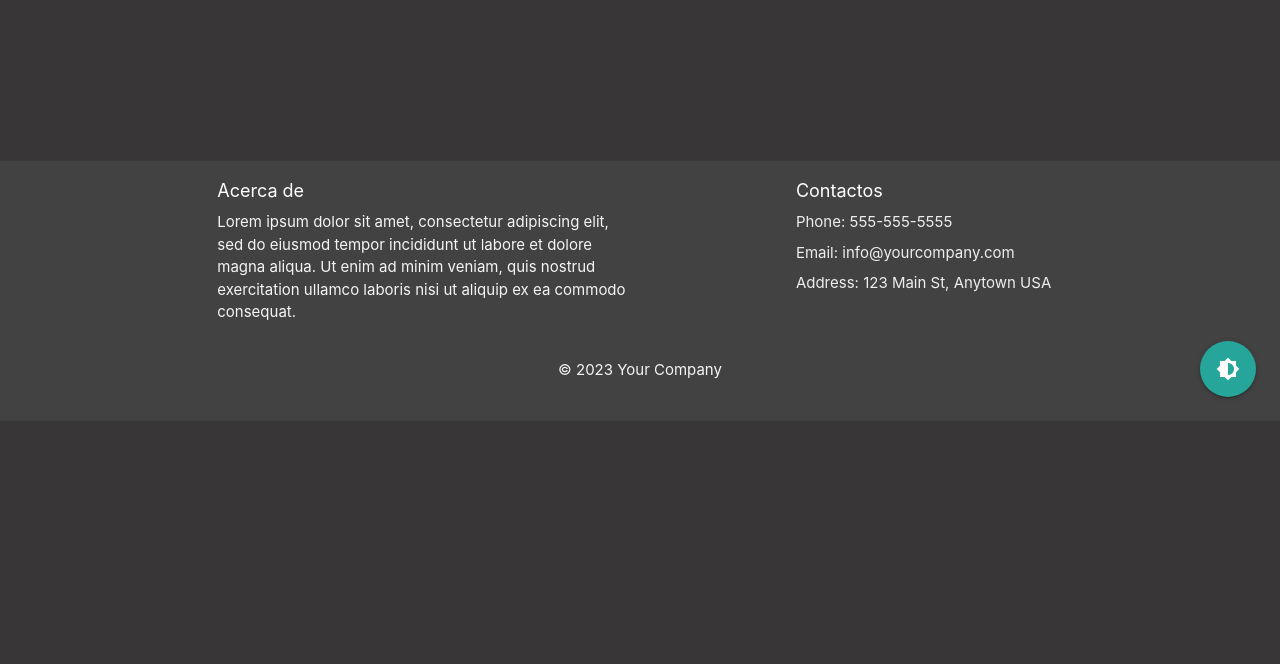
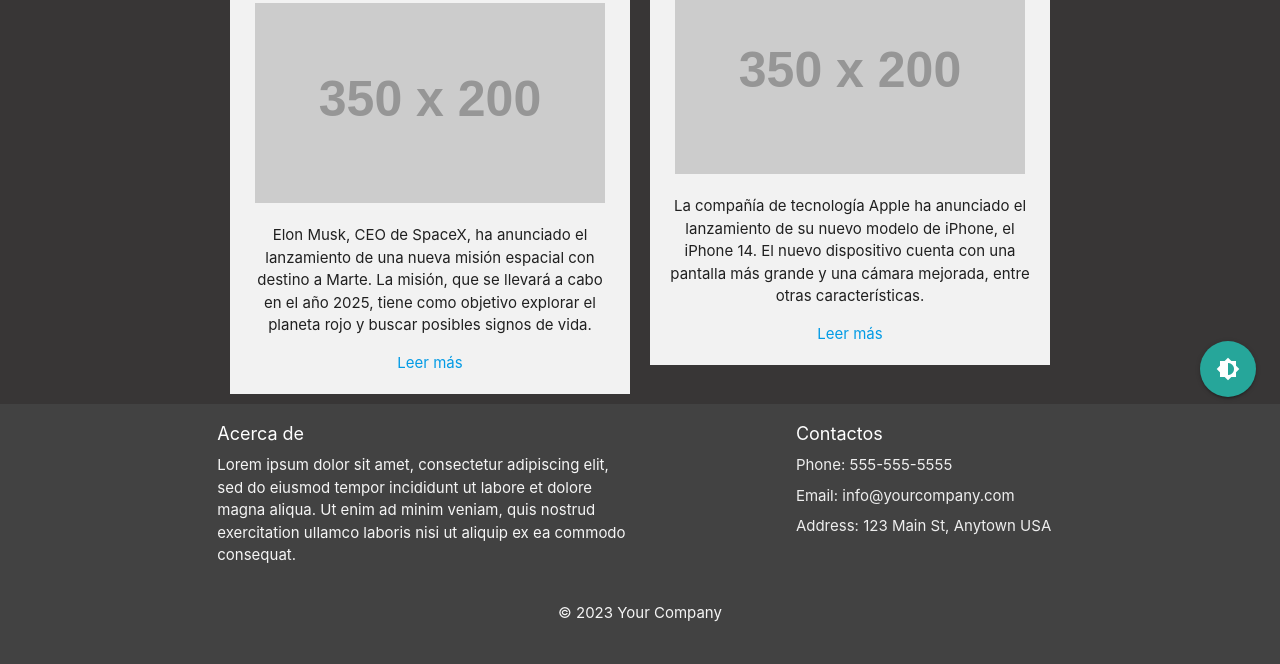
Before and after one commit to Andrey1069/Interfaz_Usuario, a plain HTML site: page Index.html in a window 1280 px wide. Shown: the part 379-1043 px from the top of the page. Before the commit the page ends 800 px from the top, so only its background shows below. Drawn offline with nearby package versions, Linux system fonts and the light colour scheme; placeholder pictures from the web are drawn by us.

Commit message:
Dos paneles para el contenido de la pagina

```diff
--- a/Index.css
+++ b/Index.css
@@ -33,6 +33,32 @@ nav ul li a {
   }
 }
 
+/*ESTILOS PARA EL CONTENIDO DE LA PAGINA */
+
+.news-container {
+  display: flex;
+  justify-content: center;
+  align-items: center;
+  height: 100%;
+}
+
+.news-panel {
+  background-color: #f2f2f2;
+  padding: 20px;
+  margin: 10px;
+  width: 400px;
+  text-align: center;
+}
+
+
+
+
+
+
+
+
+
+
 /*ESTILOS DEL BTN DE CAMBIO DE MODOS*/
 
 .fixed-action-btn {
@@ -44,10 +70,11 @@ nav ul li a {
   background-color: #383636;
 }
 
+
 /*ESTILOS DEL FOOTER*/
 .page-footer {
   background-color: #2196f3;
-  position: fixed;
+  position: relative;
   width: 100%;
   bottom: 0;
   background-color: #424242;
--- a/Index.html
+++ b/Index.html
@@ -9,6 +9,7 @@
 </head>
 <body class="dark-mode">
 
+  <!--ESPACIO PARA LA NAVEGACION-->
   <nav>
     <div class="nav-wrapper">
       <a href="#" class="brand-logo center">Material Design Navigation</a>
@@ -27,6 +28,28 @@
     <li><a href="#">Acerca</a></li>
     <li><a href="#">Contacto</a></li>
   </ul>
+ <!--ESPACIA PARA CONTENIDO DE LA PAGINA-->
+
+ <div class="news-container">
+  <div class="news-panel">
+    <h2>Elon Musk anuncia nueva misión espacial</h2>
+    <img src="https://via.placeholder.com/350x200" alt="Imagen de la noticia">
+    <p>Elon Musk, CEO de SpaceX, ha anunciado el lanzamiento de una nueva misión espacial con destino a Marte. La misión, que se llevará a cabo en el año 2025, tiene como objetivo explorar el planeta rojo y buscar posibles signos de vida.</p>
+    <a href="#">Leer más</a>
+  </div>
+  <div class="news-panel">
+    <h2>Apple anuncia nuevo iPhone 14</h2>
+    <img src="https://via.placeholder.com/350x200" alt="Imagen de la noticia">
+    <p>La compañía de tecnología Apple ha anunciado el lanzamiento de su nuevo modelo de iPhone, el iPhone 14. El nuevo dispositivo cuenta con una pantalla más grande y una cámara mejorada, entre otras características.</p>
+    <a href="#">Leer más</a>
+  </div>
+</div>
+
+
+
+
+
+
 
   <!--FUNCION DEL BOTON PARA CAMBIAR DE MODO OSCURO Y MODO CLARO-->
   <div class="fixed-action-btn">
```
